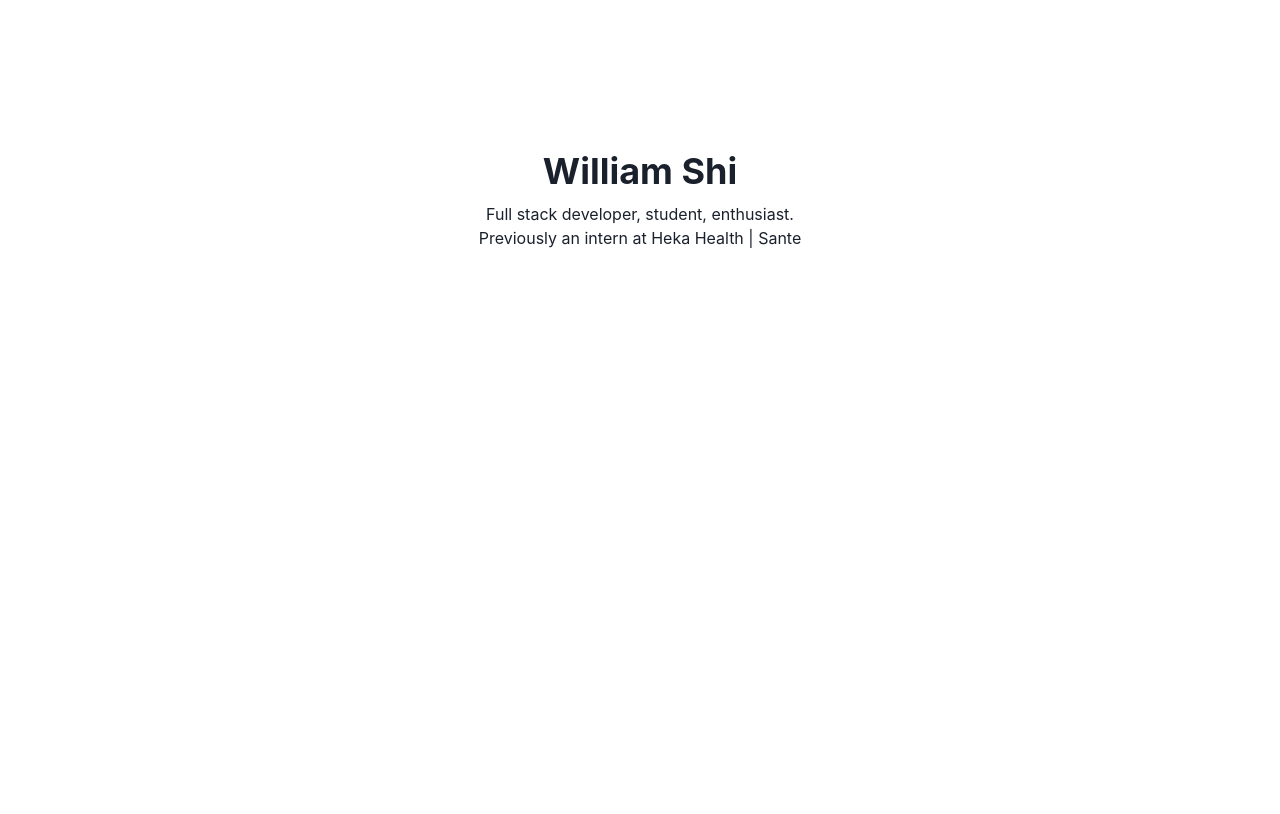
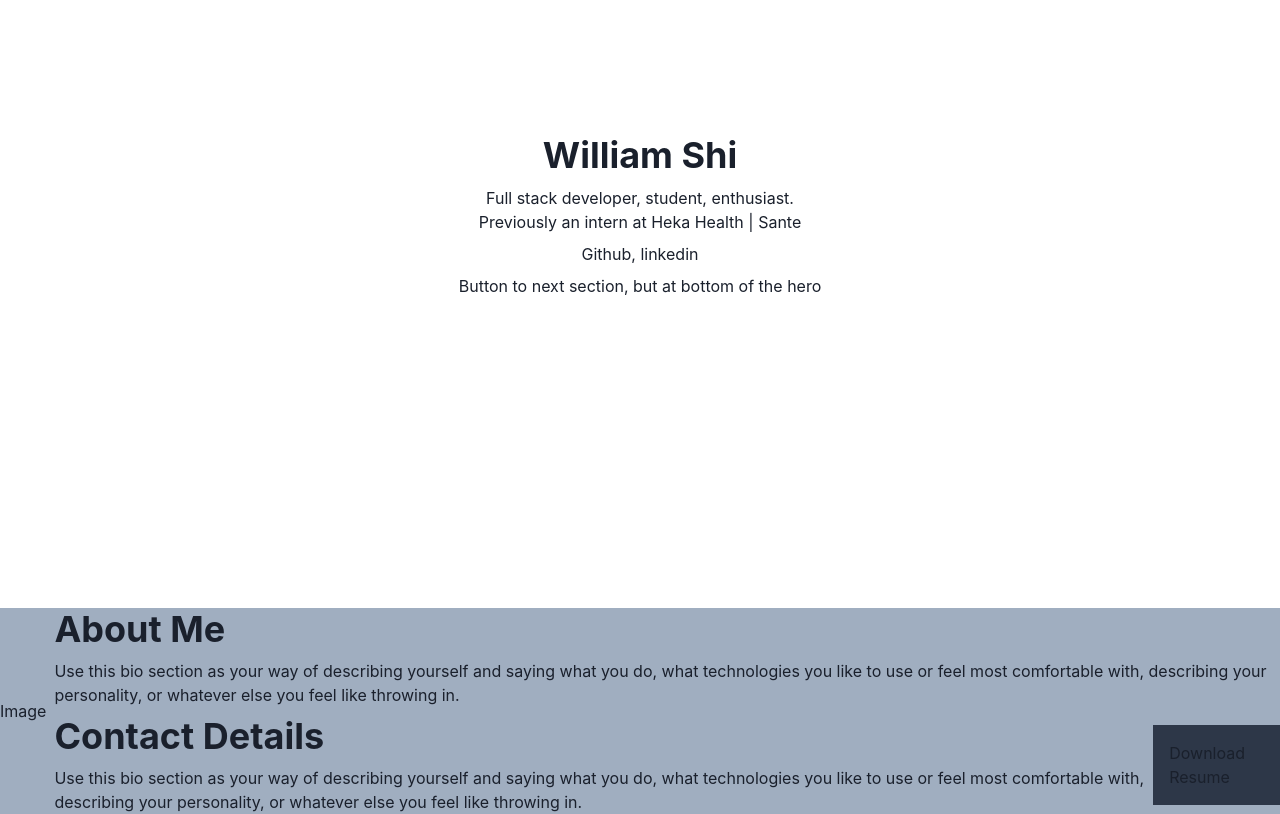
Before and after one commit to wx02shi/personal-website, a Next.js app: page / in a window 1280 px wide. Shown: the part 200-1014 px from the top of the page. Before the commit the page ends 800 px from the top, so only its background shows below. Built offline with nearby package versions, Linux system fonts and the light colour scheme.

Commit message:
Add about section desktop layout

```diff
--- /dev/null
+++ b/components/About/About.js
@@ -0,0 +1,55 @@
+import React from "react";
+import {
+  Box,
+  Flex,
+  Heading,
+  HStack,
+  Spacer,
+  Text,
+  VStack,
+} from "@chakra-ui/layout";
+
+const about = (
+  <VStack align="flex-start" w="100%">
+    <Heading>About Me</Heading>
+    <Text>
+      Use this bio section as your way of describing yourself and saying what
+      you do, what technologies you like to use or feel most comfortable with,
+      describing your personality, or whatever else you feel like throwing in.
+    </Text>
+  </VStack>
+);
+
+const contact = (
+  <VStack align="flex-start">
+    <Heading>Contact Details</Heading>
+    <Text>
+      Use this bio section as your way of describing yourself and saying what
+      you do, what technologies you like to use or feel most comfortable with,
+      describing your personality, or whatever else you feel like throwing in.
+    </Text>
+  </VStack>
+);
+
+const resume = (
+  <Box p="4" bg="gray.700">
+    Download Resume
+  </Box>
+);
+
+const About = () => {
+  return (
+    <HStack bg="gray.400" w="100%">
+      <Box>Image</Box>
+      <VStack>
+        {about}
+        <HStack>
+          {contact}
+          {resume}
+        </HStack>
+      </VStack>
+    </HStack>
+  );
+};
+
+export default About;
--- a/components/Hero/Hero.js
+++ b/components/Hero/Hero.js
@@ -3,13 +3,15 @@ import { Center, Heading, Stack, Text } from "@chakra-ui/react";
 
 const Hero = () => {
   return (
-    <Center h="100vh" align="center">
-      <Stack>
+    <Center h="100%" w="100%" align="center" m={0}>
+      <Stack maxW="container.md">
         <Heading>William Shi</Heading>
         <Text>
           Full stack developer, student, enthusiast. <br />
           Previously an intern at <span>Heka Health | Sante</span>
         </Text>
+        <div>Github, linkedin</div>
+        <div>Button to next section, but at bottom of the hero</div>
       </Stack>
     </Center>
   );
--- /dev/null
+++ b/components/Navbar/Navbar.js
@@ -0,0 +1,18 @@
+import React from "react";
+import { Center, HStack } from "@chakra-ui/layout";
+
+const navItems = ["Home", "About", "Resume", "Works"];
+
+const Navbar = () => {
+  return (
+    <Center maxW="container.md">
+      <HStack>
+        {navItems.map((navItem, i) => {
+          return <div key={i}>{navItem.toUpperCase()}</div>;
+        })}
+      </HStack>
+    </Center>
+  );
+};
+
+export default Navbar;
--- a/pages/index.js
+++ b/pages/index.js
@@ -1,10 +1,17 @@
 import Hero from "../components/Hero/Hero";
-import { Box, Center } from "@chakra-ui/layout";
+import Navbar from "../components/Navbar/Navbar";
+import About from "../components/About/About";
+import { VStack } from "@chakra-ui/layout";
 
 export default function Home() {
   return (
-    <Center maxW="container.md" m="auto">
-      <Hero />
-    </Center>
+    <VStack w="100%">
+      <VStack h="100vh" w="100%">
+        <Navbar />
+        <Hero />
+      </VStack>
+
+      <About />
+    </VStack>
   );
 }
```
